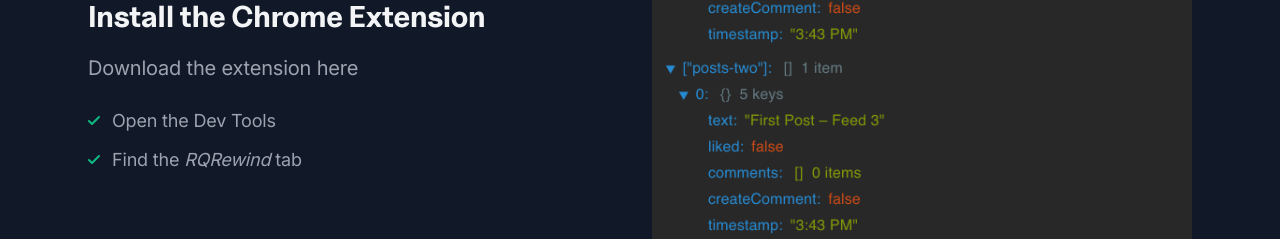
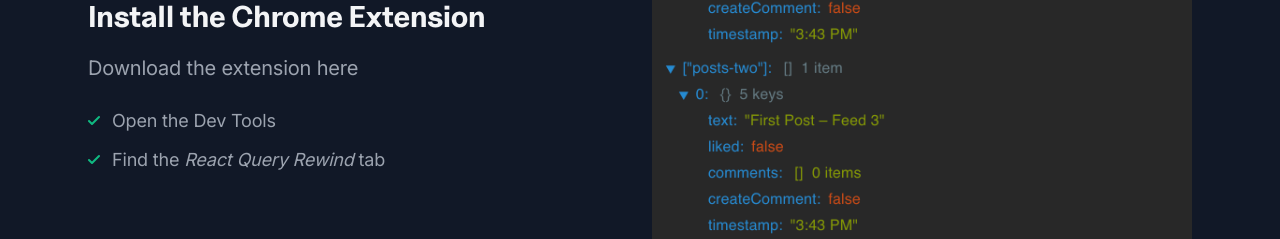
Before and after one commit to react-query-rewind/website, a Next.js app: page / in a window 1280 px wide. Shown: the part 6721-6960 px from the top of the page. Built offline with nearby package versions, Linux system fonts and the light colour scheme.

Commit message:
updated text

```diff
--- a/components/getting-started.tsx
+++ b/components/getting-started.tsx
@@ -77,7 +77,7 @@ export default function GettingStarted() {
                     <svg className="w-3 h-3 fill-current text-emerald-500 mr-3 shrink-0" viewBox="0 0 12 12" xmlns="http://www.w3.org/2000/svg">
                       <path d="M10.28 2.28L3.989 8.575 1.695 6.28A1 1 0 00.28 7.695l3 3a1 1 0 001.414 0l7-7A1 1 0 0010.28 2.28z" />
                     </svg>
-                    <span>Find the <span className='italic'>RQRewind</span> tab</span>
+                    <span>Find the <span className='italic'>React Query Rewind</span> tab</span>
                   </li>
                 </ul>
               </div>
```
